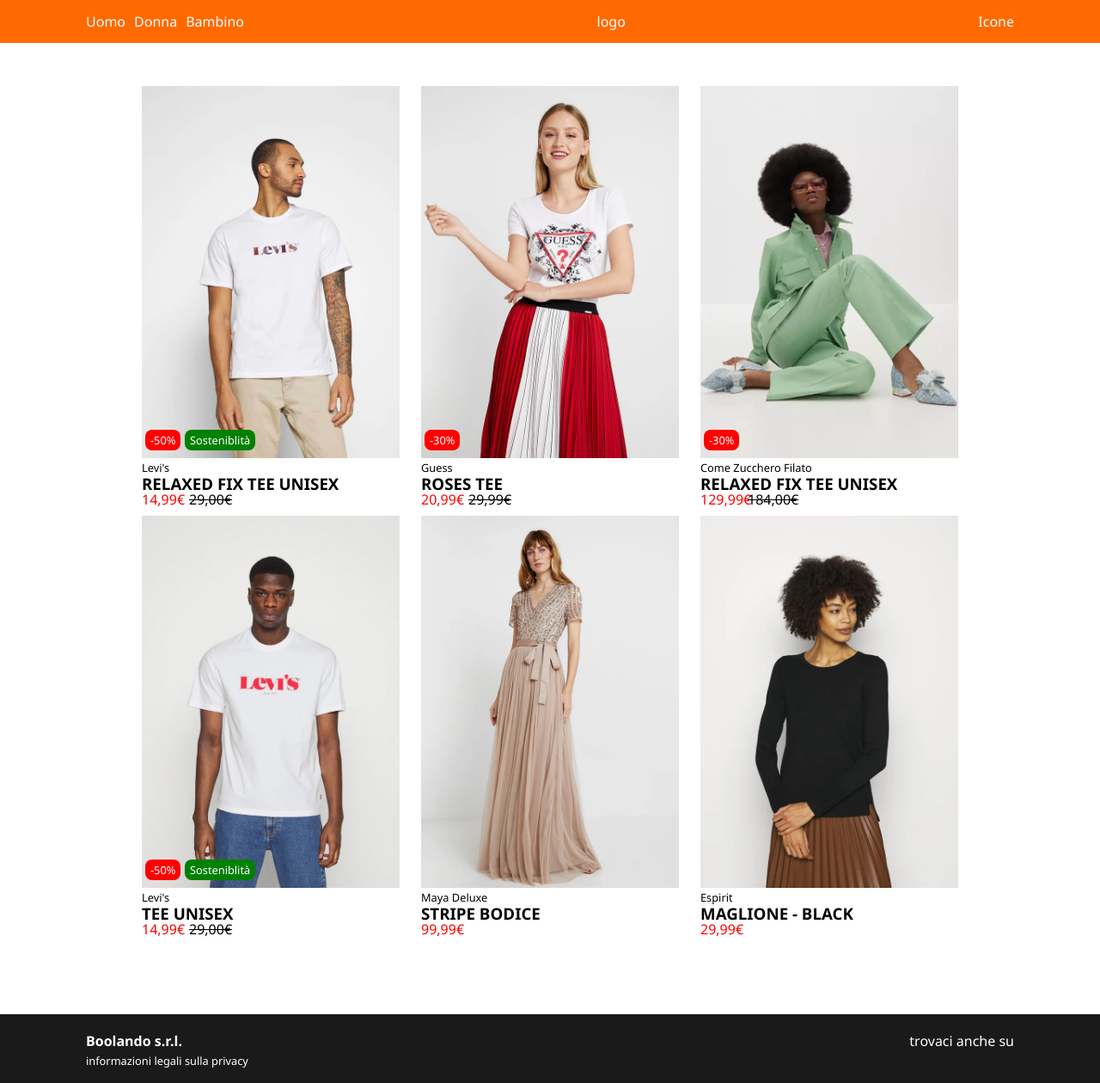
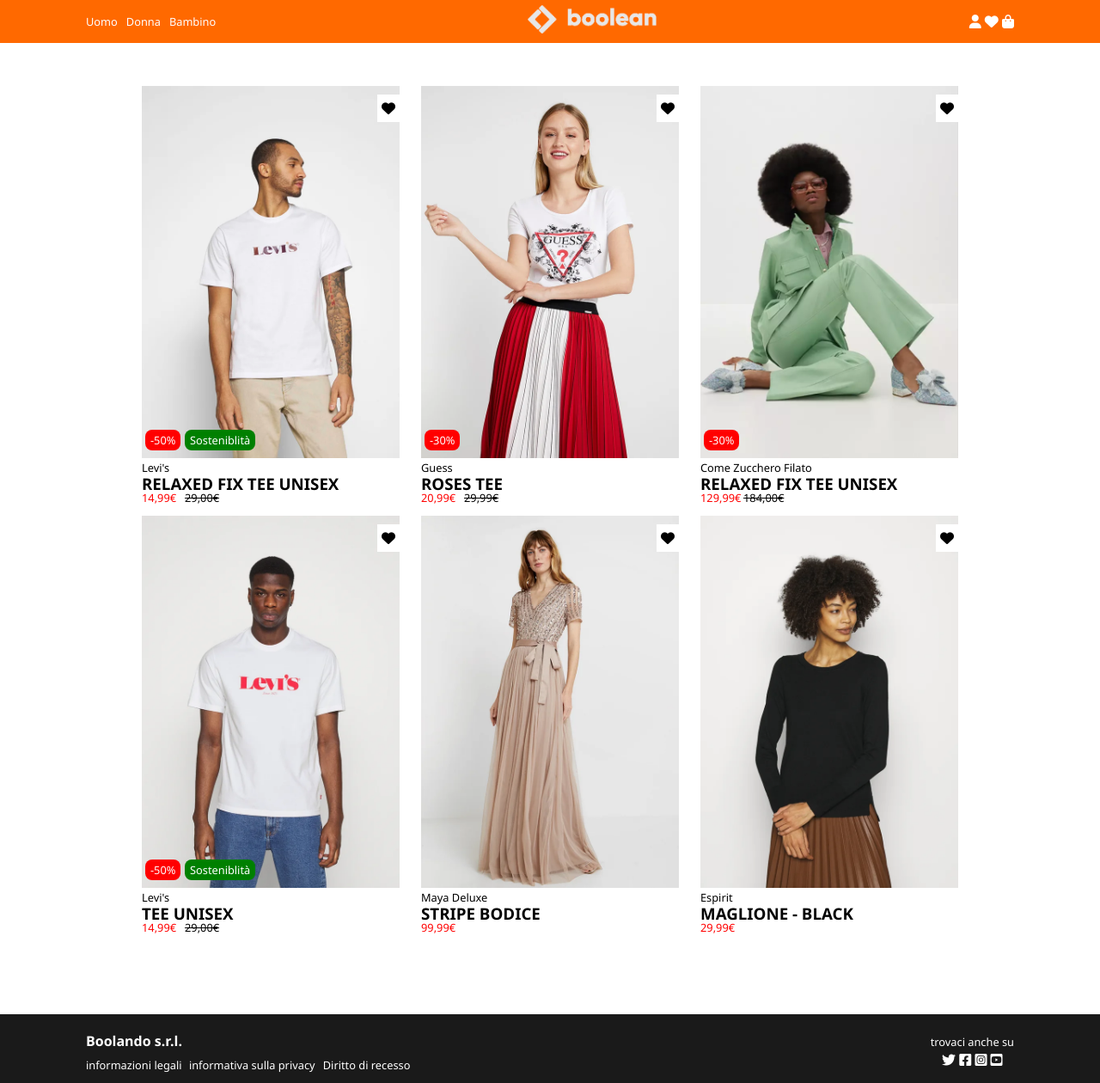
Before and after one commit to LuisJann/html-css-boolando, a plain HTML site: page index.html in a window 1280 px wide. Shown: the whole page at 86% size. Drawn offline with Linux system fonts and the light colour scheme.

Commit message:
Completamente lavoro

```diff
--- a/css/style.css
+++ b/css/style.css
@@ -16,6 +16,9 @@
 
 .t-red{
     color: red;
+}
+.font{
+    font-size: .8em;
 }
 
 .background{
@@ -51,7 +54,12 @@
 
 .menu-item1 li{
     list-style-type: none;
+    font-size: .8em;
     /* padding: 10px 0 0 10px; */
+}
+
+.menu-item2>img{
+    width: 150px;
 }
 
 
@@ -73,7 +81,6 @@
 }
 
 .card:hover .image1{
-    /* transform: scale(1.1); */
     display: none;
 }
 
@@ -123,13 +130,27 @@
 .n-price{
     position: absolute;
     top: 470px;
+    font-size: .8em;
 }
 
 .o-price{
     position: absolute;
     top: 470px;
-    left: 55px;
+    left: 50px;
     text-decoration: line-through;
+    font-size: .8em;
+}
+
+.heart{
+    position: absolute;
+    background-color: white;
+    padding: 5px;
+    right: 0;
+    top: 10px;
+}
+
+.heart:hover{
+    color: red;
 }
 
 /* FOOTER */
@@ -142,26 +163,29 @@
     margin-top: 100px;
 }
 
-/* .footer-box{
-    background-color: #1a1a1a;
-    height: 80px;
-    width: 100%;
-    margin-top: 100px;
-} */
+.footer-box{
+     padding-left: 100px;
+     padding-top: 20px;
+     padding-bottom: 5px;
+}
 
 .name{
-    padding-top: 20px;
-    padding-left: 100px;
+    padding-bottom: 5px;
 }
 
 .info{
     margin-top: 15px;
-    padding-left: 100px;
     font-size: .8em;
+    padding-right: 5px;
 }
 
 .social{
     height: 50px;
     padding-top: 20px;
     padding-right: 100px;
+    text-align: center;
 }
+
+.social-icon{
+    font-size: 1em;
+}
--- a/index.html
+++ b/index.html
@@ -4,9 +4,9 @@
     <meta charset="UTF-8">
     <meta http-equiv="X-UA-Compatible" content="IE=edge">
     <meta name="viewport" content="width=device-width, initial-scale=1.0">
-     <!-- FONT -->
-     <link rel="stylesheet" href="https://cdnjs.cloudflare.com/ajax/libs/font-awesome/6.2.0/css/all.min.css" integrity="sha512-xh6O/CkQoPOWDdYTDqeRdPCVd1SpvCA9XXcUnZS2FmJNp1coAFzvtCN9BmamE+4aHK8yyUHUSCcJHgXloTyT2A==" crossorigin="anonymous" referrerpolicy="no-referrer" />
-     <!-- STYLE -->
+    <!-- FONT -->
+    <link rel="stylesheet" href="https://cdnjs.cloudflare.com/ajax/libs/font-awesome/6.2.0/css/all.min.css" integrity="sha512-xh6O/CkQoPOWDdYTDqeRdPCVd1SpvCA9XXcUnZS2FmJNp1coAFzvtCN9BmamE+4aHK8yyUHUSCcJHgXloTyT2A==" crossorigin="anonymous" referrerpolicy="no-referrer" />
+    <!-- STYLE -->
     <link rel="stylesheet" href="css/style.css">
     <title>Document</title>
 </head>
@@ -22,10 +22,12 @@
                 </ul>
             </div>
             <div class="menu-item2 t-white">
-                logo
+                <img src="img/boolean-logo.png" alt="">
             </div>
             <div class="menu-item3 t-white">
-                Icone
+                <i class="fa-solid fa-user"></i>
+                <i class="fa-solid fa-heart"></i>
+                <i class="fa-solid fa-bag-shopping"></i>
             </div>
         </div>
     </header>
@@ -43,6 +45,7 @@
                 <h3 class="title">RELAXED FIX TEE UNISEX</h3>
                 <span class="n-price t-red">14,99€</span>
                 <span class="o-price">29,00€</span>
+                <span class="heart"><i class="fa-solid fa-heart"></i></span>
             </div>
 
             <div class="card">
@@ -53,6 +56,7 @@
                 <h3 class="title">ROSES TEE</h3>
                 <span class="n-price t-red">20,99€</span>
                 <span class="o-price">29,99€</span>
+                <span class="heart"><i class="fa-solid fa-heart"></i></span>
             </div>
 
             <div class="card">
@@ -63,6 +67,7 @@
                 <h3 class="title">RELAXED FIX TEE UNISEX</h3>
                 <span class="n-price t-red">129,99€</span>
                 <span class="o-price">184,00€</span>
+                <span class="heart"><i class="fa-solid fa-heart"></i></span>
             </div>
 
             <div class="card">
@@ -74,6 +79,7 @@
                 <h3 class="title">TEE UNISEX</h3>
                 <span class="n-price t-red">14,99€</span>
                 <span class="o-price">29,00€</span>
+                <span class="heart"><i class="fa-solid fa-heart"></i></span>
             </div>
 
             <div class="card">
@@ -82,6 +88,7 @@
                 <span class="brand">Maya Deluxe</span>
                 <h3 class="title">STRIPE BODICE</h3>
                 <span class="n-price t-red">99,99€</span>
+                <span class="heart"><i class="fa-solid fa-heart"></i></span>
             </div>
 
             <div class="card">
@@ -90,6 +97,7 @@
                 <span class="brand">Espirit</span>
                 <h3 class="title">MAGLIONE - BLACK</h3>
                 <span class="n-price t-red">29,99€</span>
+                <span class="heart"><i class="fa-solid fa-heart"></i></span>
             </div>
         </section>
     </main>
@@ -100,11 +108,20 @@
         <section class="end">
             <div class="footer-box">
                 <h4 class="name t-white">Boolando s.r.l. </h4>
-                <span class="t-white info">informazioni legali sulla privacy </span>
+                <span class="t-white info">informazioni legali
+                </span>
+                <span class="t-white info">informativa sulla privacy</span>
+                <span class="t-white info">Diritto di recesso</span>
 
             </div>
-            <div class="social">
-                 <span class="t-white">trovaci anche su</span>
+            <div class="social t-white">
+                 <span class="t-white font">trovaci anche su</span><br>
+                 <div class="social-icon">
+                    <i class="fa-brands fa-twitter"></i>
+                    <i class="fa-brands fa-square-facebook"></i>
+                    <i class="fa-brands fa-square-instagram"></i>
+                    <i class="fa-brands fa-square-youtube"></i>
+                 </div>
             </div>
         </section>
     </footer>
```
